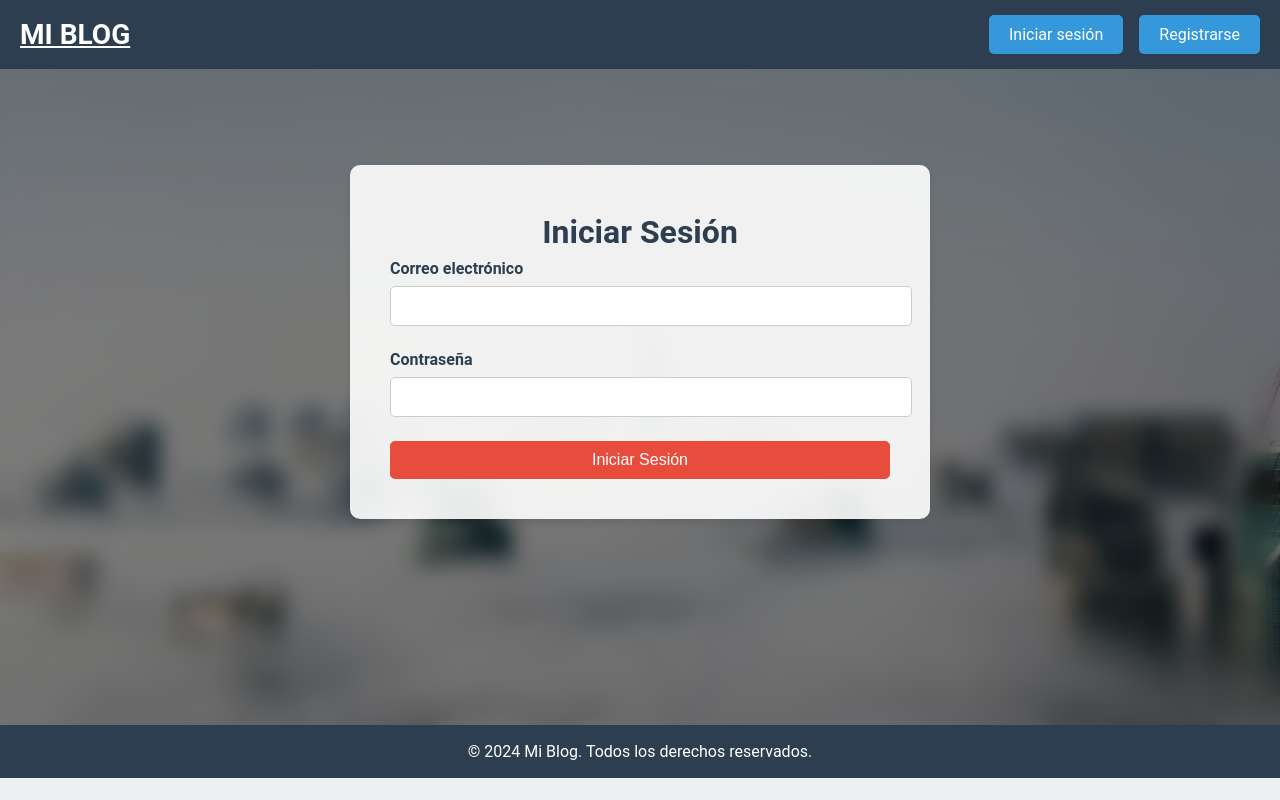
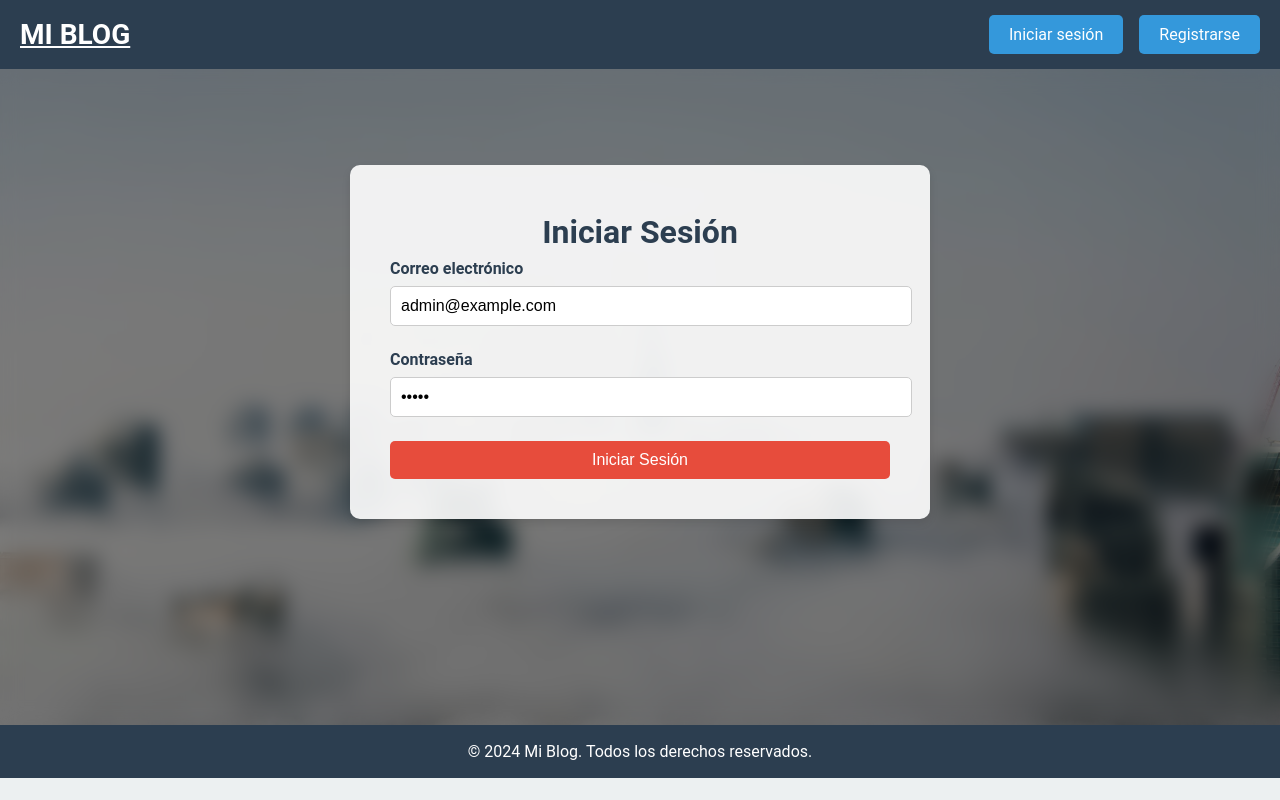
Before and after one commit to Ferchoxav2024/Angular_Foro_B_Socketio_Mongodb, an Angular app: page /login in a window 1280 px wide. Built offline with nearby package versions, Linux system fonts and the light colour scheme; no server answers.

Commit message:
admin@example.com / admin10

```diff
--- a/src/app/components/login/login.component.ts
+++ b/src/app/components/login/login.component.ts
@@ -17,7 +17,13 @@ export class LoginComponent {
       password: ['', Validators.required]
     });
   }
-
+  ngOnInit(): void {
+    // Establecer valores predeterminados
+    this.loginForm.patchValue({
+      email: 'admin@example.com',
+      password: 'admin'
+    });
+  }
   onLogin(): void {
     if (this.loginForm.invalid) {
       return;
```
